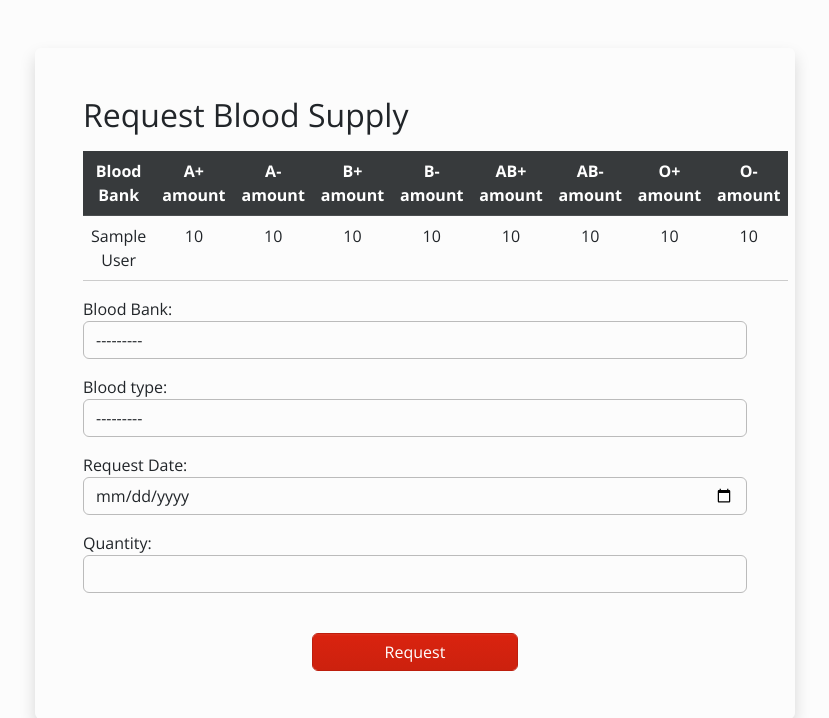
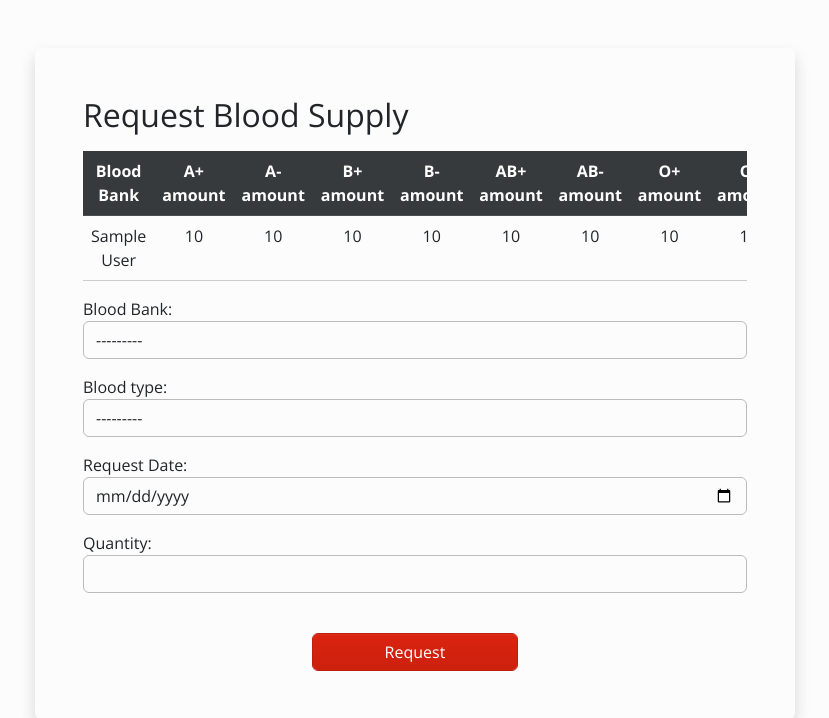
Before and after one commit to CodeLynch/BloodBankSystem, a Django app: template BloodBankSystem/request/templates/request_blood_supply.html in a window 1280 px wide. Shown: the part 72-790 px from the top of the page, without its empty margins (225-1054 px from the left). Run offline with Django 4.2, Linux system fonts and the light colour scheme; tables that the repository leaves empty hold one stand-in row (values such as "Sample post"); the template is opened without the code that fills it: values that come from a table or form of the project are taken from there, most other values are stand-ins (such as "Sample title", 1, 10 or a date in 2020); some libraries are stand-ins or nearby versions.

Commit message:
request table overflow

```diff
--- a/BloodBankSystem/request/templates/request_blood_supply.html
+++ b/BloodBankSystem/request/templates/request_blood_supply.html
@@ -54,6 +54,7 @@ Request Blood Supply
     <div class="row justify-content-center">
        <div class="col-lg-8 shadow rounded px-5 py-5">
         <h2 align="left" class="mb-3">Request Blood Supply</h2>
+        <div class="overflow-auto">
                 <table class="table table-hover">
                     <thead>
                         <tr align="center" class="table-dark">
@@ -85,6 +86,7 @@ Request Blood Supply
                         {% endfor %}
                     </tbody>
                 </table>
+        </div>
 
                     <form method="POST" class= "row justify-content-center">
                         {% csrf_token %}
```
